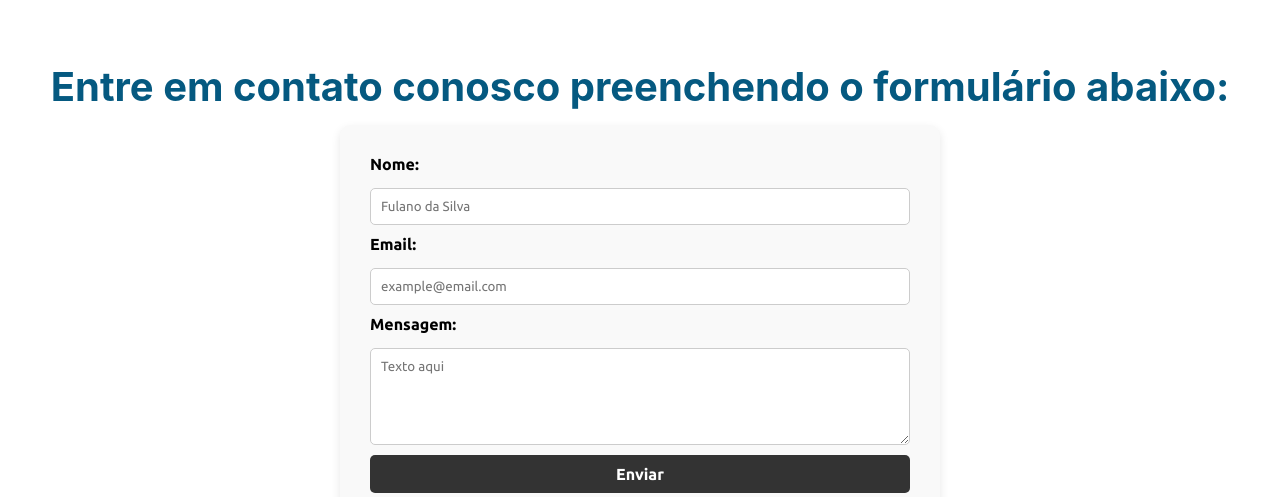
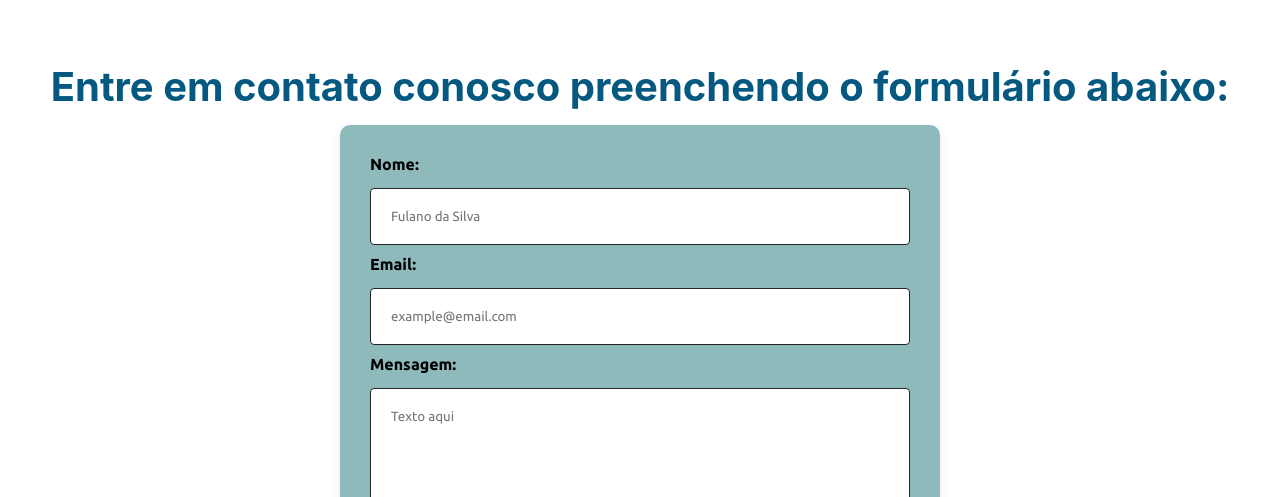
Before and after one commit to DouglasReiz/dashboardLeo, a plain HTML site: page index.html in a window 1280 px wide. Shown: the part 4030-4527 px from the top of the page. Drawn offline with Linux system fonts and the light colour scheme.

Commit message:
alteração no campo de contato

```diff
--- a/assets/css/patterns.css
+++ b/assets/css/patterns.css
@@ -41,3 +41,23 @@
     font-weight: 400;
     text-align: center;
 }
+
+
+input[type="text"],
+input[type="email"],
+textarea{
+    background-color: var(--white-color);
+    border: 0.1rem solid var(--semi-black);
+    border-radius: 0.4rem;
+    width: 100%;
+    padding: 2rem;
+    resize: none;
+    outline: none;
+    transition: all 0.4s;
+}
+
+input[type="text"]:hover,
+input[type="email"]:hover,
+textarea:hover{
+    border: 1px solid var(--second-color);
+}
--- a/assets/css/style.css
+++ b/assets/css/style.css
@@ -450,7 +450,7 @@ ENTRANDO NA SEÇÃO PRINCIPAL
     max-width: 600px;
     margin: 0 auto;
     padding: 30px;
-    background-color: #f9f9f9;
+    background-color: rgba(95, 158, 160, 0.705);
     border-radius: 10px;
     box-shadow: 0 4px 10px rgba(0, 0, 0, 0.1);
 }
@@ -458,15 +458,6 @@ ENTRANDO NA SEÇÃO PRINCIPAL
 .s-contact .container .contact-form label {
     font-weight: bold;
     margin-bottom: 5px;
-}
-
-.s-contact .container .contact-form input,
-.contact-form textarea {
-    width: 100%;
-    padding: 10px;
-    border: 1px solid #ccc;
-    border-radius: 5px;
-    box-sizing: border-box;
 }
 
 .s-contact .container .contact-form button {
@@ -484,12 +475,7 @@ ENTRANDO NA SEÇÃO PRINCIPAL
     background-color: var(--second-color);
 }
 
-.s-contact .container .contact-form input:focus,
-.contact-form textarea:focus {
-    border-color: #333;
-    outline: none;
-    box-shadow: 0 0 5px rgba(0, 0, 0, 0.2);
-}
+
 
 .s-contact .container .contact-form .social-links a {
     display: inline-block;
```
